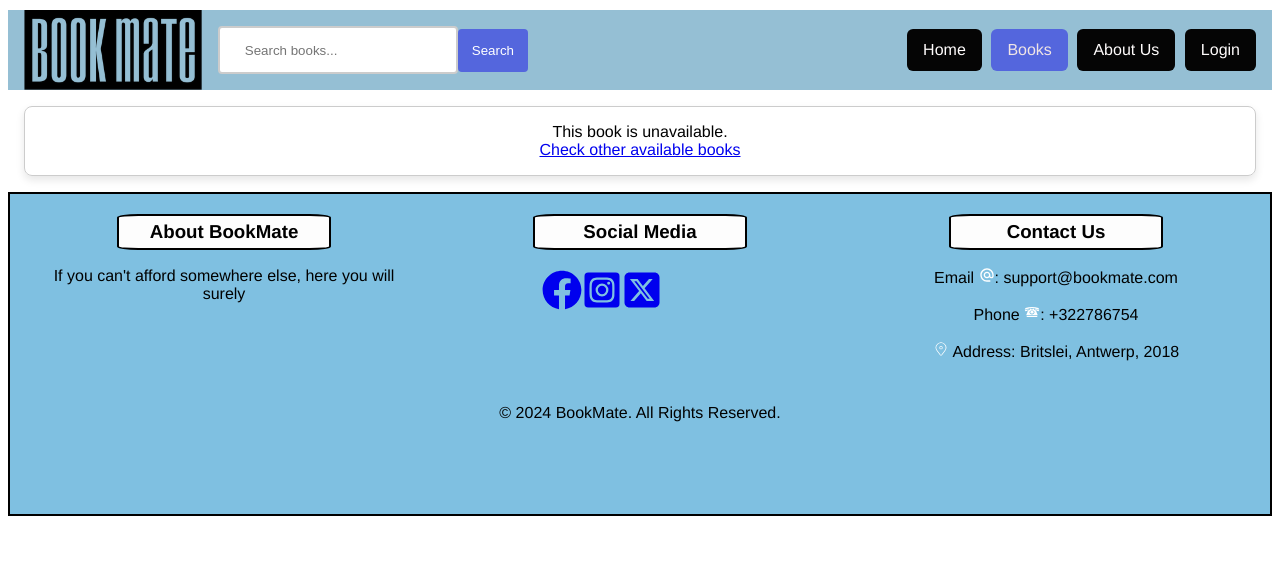
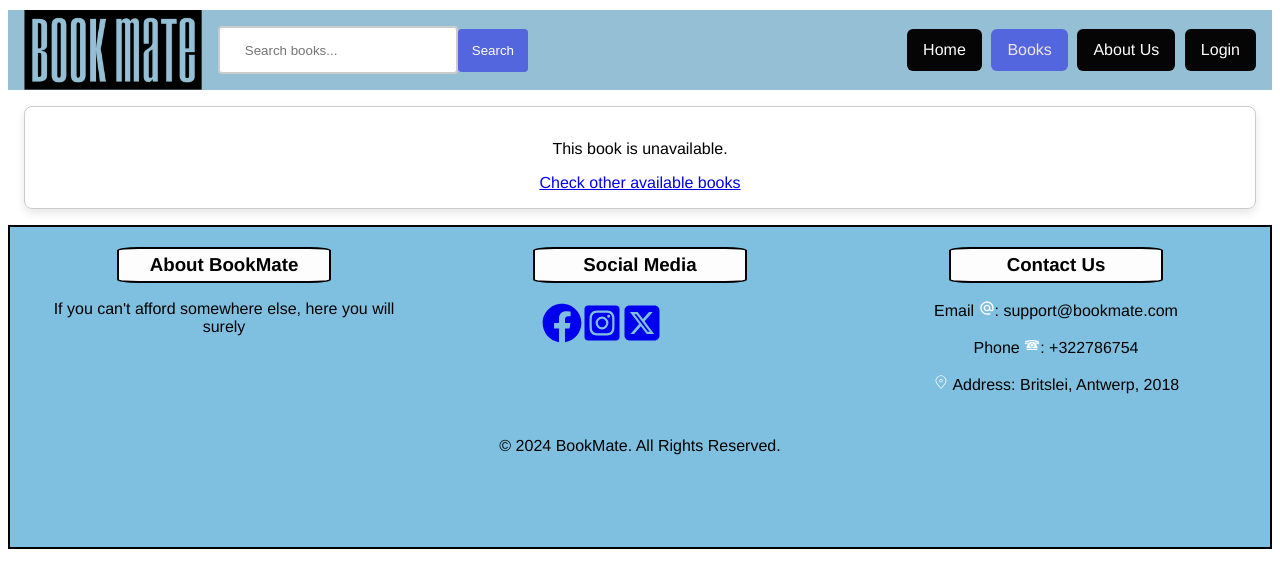
Before and after one commit to jgchoti/group4-project-frontend, a React (Vite) app: page /books/1 in a window 1280 px wide. Shown: the top 588 px of the page. Built offline with nearby package versions, Linux system fonts and the light colour scheme; no server answers.

Commit message:
Update BookViewDetailPage.jsx

```diff
--- a/src/pages/BookViewDetailPage.jsx
+++ b/src/pages/BookViewDetailPage.jsx
@@ -22,10 +22,10 @@ const BookViewDetailPage = () => {
 
     Api(`books/${id}`)
       .then((data) => {
-        setMessage("Loading...");
         setBook(data[0]);
         setImage(data[0].image);
-        console.log(data);
+        setMessage("Loading...");
+        console.log("message", message);
       })
       .catch((error) => {
         console.log(`can't get data of book id ${id}`, error);
@@ -42,7 +42,7 @@ const BookViewDetailPage = () => {
   if (!book) {
     return (
       <div className="book-item">
-        {message}
+        <p>{message}</p>
         <NavLink to="/books">Check other available books</NavLink>
       </div>
     );
```
